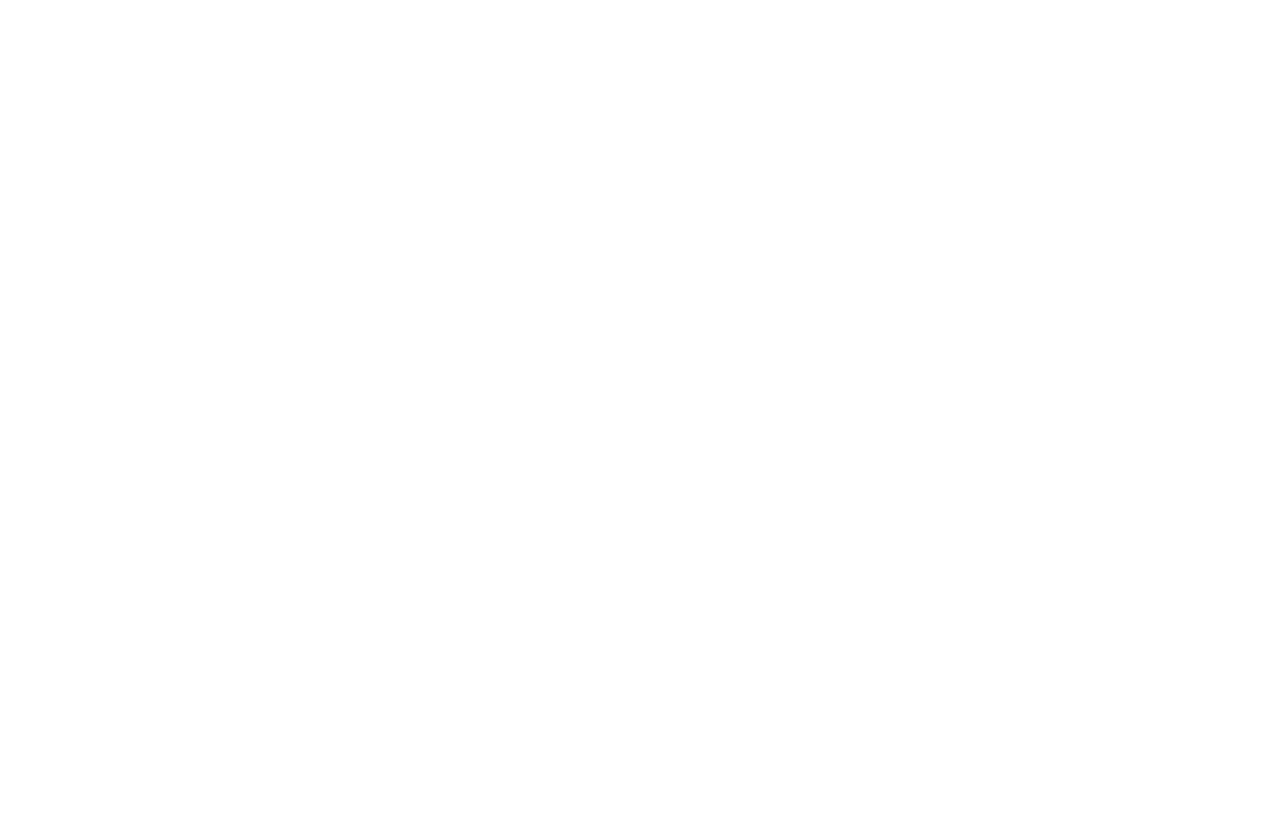
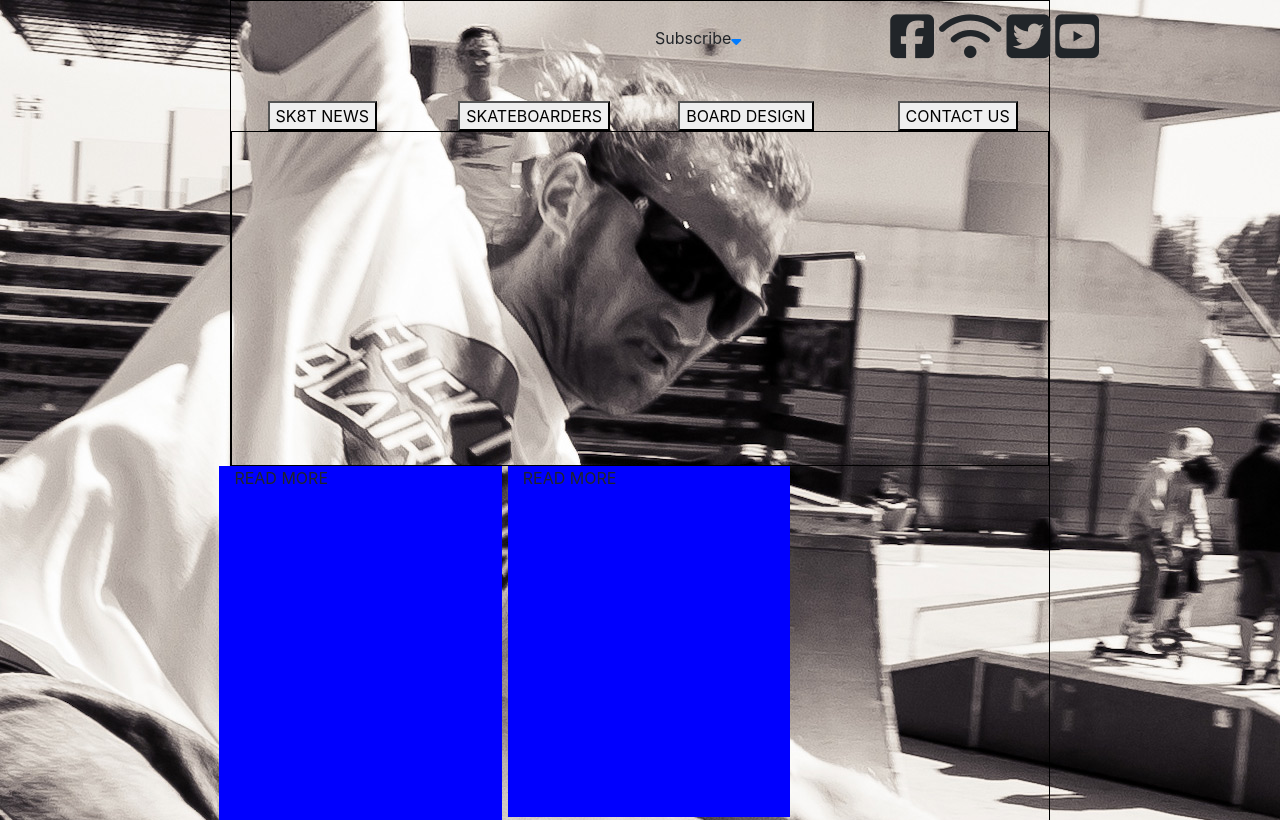
Before and after one commit to rachelwthomas/2.1-sk8, a plain HTML site: page index.html in a window 1280 px wide. Shown: the top 820 px of the page. Drawn offline with nearby package versions, Linux system fonts and the light colour scheme.

Commit message:
html skelton

```diff
--- a/index.html
+++ b/index.html
@@ -4,9 +4,113 @@
     <meta charset="utf-8">
     <link rel="stylesheet" href="https://stackpath.bootstrapcdn.com/bootstrap/4.4.1/css/bootstrap.min.css" integrity="sha384-Vkoo8x4CGsO3+Hhxv8T/Q5PaXtkKtu6ug5TOeNV6gBiFeWPGFN9MuhOf23Q9Ifjh" crossorigin="anonymous">
     <link rel="stylesheet" href="styles.css">
+    <script src="https://kit.fontawesome.com/6888ed7247.js" crossorigin="anonymous"></script>
     <title>sk8</title>
   </head>
   <body>
 
+
+<div class="container-fluid webpage">
+ <div class="webpage-content">
+
+  <header>
+
+    <div class="social-media-header row no-gutters">
+
+    <div class="header col-12">
+
+      <div class="row">
+        <div class="col-6"></div>
+
+        <div class="subscribe col-2">Subscribe<a href="#"><i class="fas fa-sort-down"></i></a></div>
+
+        <div class="social-icons col-4">
+          <i class="fab fa-facebook-square"></i>
+          <i class="fas fa-wifi"></i>
+          <i class="fab fa-twitter-square"></i>
+          <i class="fab fa-youtube-square"></i>
+        </div>
+        </div>
+
+      </div>
+
+    </div>
+
+
+
+
+
+
+
+
+
+  <div class="navigation row">
+    <div class="navigation-button col-3"><button>SK8T NEWS</button></div>
+    <div class="navigation-button col-3"><button>SKATEBOARDERS</button></div>
+    <div class="navigation-button col-3"><button>BOARD DESIGN</button></div>
+    <div class="navigation-button col-3"><button>CONTACT US</button></div>
+  </div>
+
+  </header>
+
+  <section>
+    <div class="banner-picture"></div>
+  </section>
+
+  <section>
+
+    <div class="article-links row <no-gutters></no-gutters>">
+      <div class="article col-4">
+        <div class="article-heading"></div>
+        <div class="article-date"></div>
+        <div class="article-body"></div>
+        <div class="button">READ MORE</div>
+
+      </div>
+      <div class="article col-4">
+        <div class="article-heading"></div>
+        <div class="article-date"></div>
+        <div class="article-body"></div>
+        <div class="button">READ MORE</div>
+
+      </div>
+      <div class="article col-4">
+        <div class="article-heading"></div>
+        <div class="article-date"></div>
+        <div class="article-body"></div>
+        <div class="button">READ MORE</div>
+
+      </div>
+    </div>
+  </section>
+
+
+<!-- ********************************************************skateboarders -->
+  <section>
+    <div class="skateboarders row">
+      <div class="col-8">
+        <div class="row">
+          <div class="col-6"></div>
+          <div class="col-6"></div>
+          <div class="col-12"></div>
+        </div>
+
+      </div>
+      <div class="col-4"></div>
+
+
+    </div>
+  </section>
+
+<!-- *******************************************************skateboard images -->
+
+  <div class="row"></div>
+
+<!-- ********************************************************************form -->
+   <div class="row"></div>
+
+  </div>
+  </div>
+
   </body>
 </html>
--- a/styles.css
+++ b/styles.css
@@ -1,3 +1,79 @@
 * {
   box-sizing: border-box;
 }
+
+img {
+  width: 100%;
+}
+
+body {
+  background-image: url(./images/bg.jpg);
+
+}
+
+.webpage {
+  width: 100%;
+  padding: 0;
+  margin: 0;
+
+
+}
+
+.webpage-content{
+  margin: 0 18% 0 18%;
+  border: solid 1px black;
+}
+
+.social-media-header {
+  position: relative;
+  width: 100%;
+  height: 100px;
+  margin
+}
+
+.subscribe{
+  margin-top: 25px;
+}
+
+.social-icons {
+  left: 89px;
+  display: flex;
+  flex-direction: row;
+  margin-top: 10px;
+
+  font-size: 50px;
+
+}
+
+.social-icons i {
+  margin-left: 5px;
+}
+
+
+
+.navigation-button{
+  text-align: center;
+}
+
+.banner-picture {
+  height: 335px;
+  border: solid 1px black;
+}
+
+
+
+
+.article-links{
+  display: flex;
+  flex-direction: row;
+
+
+}
+.article {
+  height: 351px;
+  margin: 0px 3px 0px 3px;
+  background-color: blue;
+
+  display: flex;
+  flex-direction: row;
+}
```
